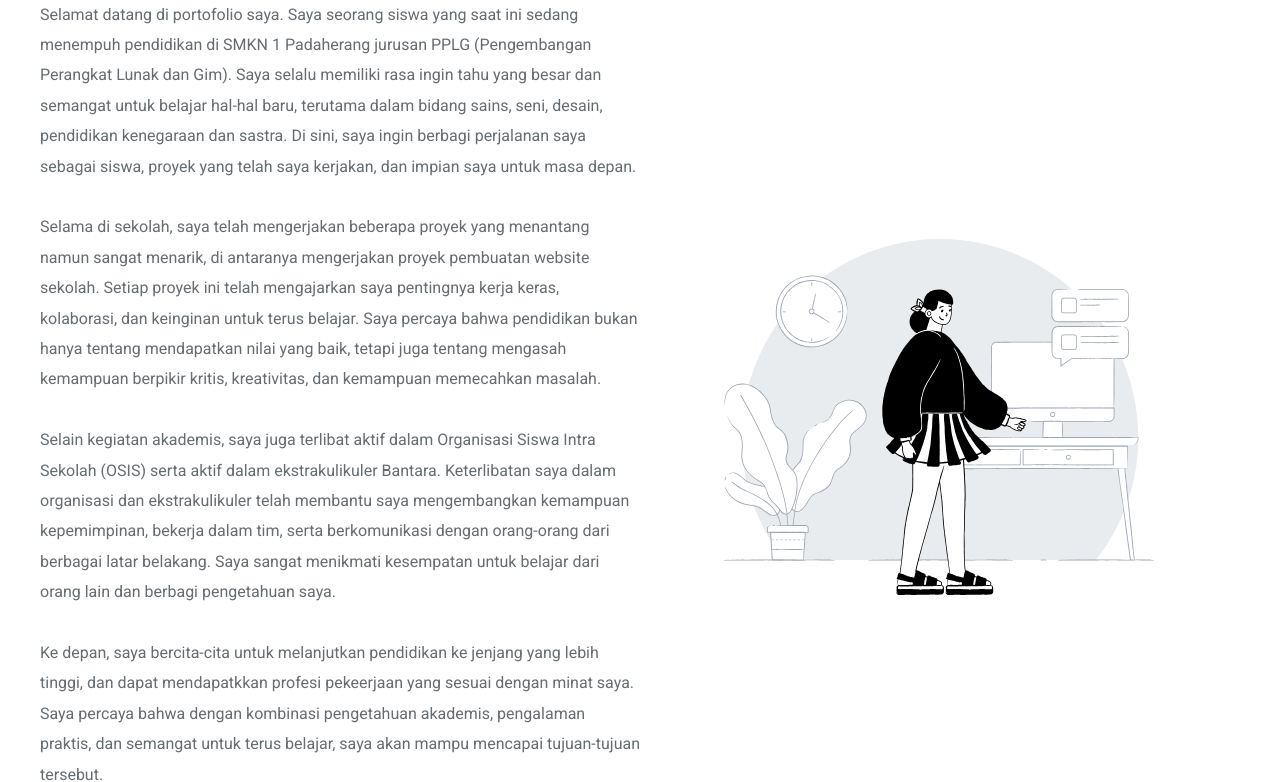
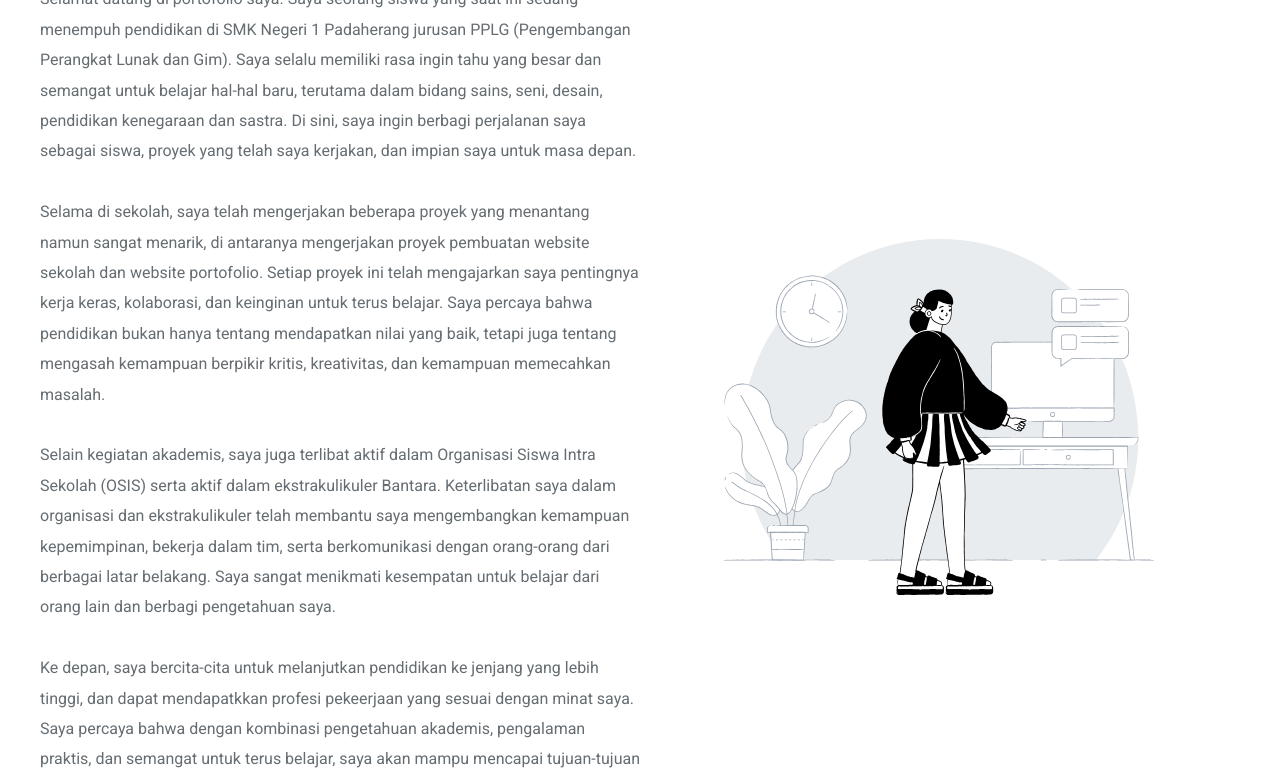
Before and after one commit to hanifahcahaya/hanifahcahaya.github.io, a plain HTML site: page index.html in a window 1280 px wide. Shown: the part 251-1033 px from the top of the page. Drawn offline with Linux system fonts and the light colour scheme.

Commit message:
Update index.html

```diff
--- a/index.html
+++ b/index.html
@@ -43,10 +43,10 @@
                     <h3 class="pre-title">Halo! Nama Saya Adalah</h3>
                     <h1 class="hero-name">Hanifah <span> Cahaya Kholifah</span></h1>
                     <p>
-                        Selamat datang di portofolio saya. Saya seorang siswa yang saat ini sedang menempuh pendidikan di SMKN 1 Padaherang jurusan PPLG (Pengembangan Perangkat Lunak dan Gim).
+                        Selamat datang di portofolio saya. Saya seorang siswa yang saat ini sedang menempuh pendidikan di SMK Negeri 1 Padaherang jurusan PPLG (Pengembangan Perangkat Lunak dan Gim).
                         Saya selalu memiliki rasa ingin tahu yang besar dan semangat untuk belajar hal-hal baru, terutama dalam bidang sains, seni, desain, pendidikan kenegaraan dan sastra. Di sini, saya ingin berbagi perjalanan saya sebagai siswa, proyek yang telah saya kerjakan, dan impian saya untuk masa depan.
                         <br>
-                        <br>Selama di sekolah, saya telah mengerjakan beberapa proyek yang menantang namun sangat menarik, di antaranya mengerjakan proyek pembuatan website sekolah. Setiap proyek ini telah mengajarkan saya pentingnya kerja keras, kolaborasi, dan keinginan untuk terus belajar. Saya percaya bahwa pendidikan bukan hanya tentang mendapatkan nilai yang baik, tetapi juga tentang mengasah kemampuan berpikir kritis, kreativitas, dan kemampuan memecahkan masalah.
+                        <br>Selama di sekolah, saya telah mengerjakan beberapa proyek yang menantang namun sangat menarik, di antaranya mengerjakan proyek pembuatan website sekolah dan website portofolio. Setiap proyek ini telah mengajarkan saya pentingnya kerja keras, kolaborasi, dan keinginan untuk terus belajar. Saya percaya bahwa pendidikan bukan hanya tentang mendapatkan nilai yang baik, tetapi juga tentang mengasah kemampuan berpikir kritis, kreativitas, dan kemampuan memecahkan masalah.
                         <br>
                         <br>Selain kegiatan akademis, saya juga terlibat aktif dalam Organisasi Siswa Intra Sekolah (OSIS) serta aktif dalam ekstrakulikuler Bantara. Keterlibatan saya dalam organisasi dan ekstrakulikuler telah membantu saya mengembangkan kemampuan kepemimpinan, bekerja dalam tim, serta berkomunikasi dengan orang-orang dari berbagai latar belakang. Saya sangat menikmati kesempatan untuk belajar dari orang lain dan berbagi pengetahuan saya.
                         <br>
```
